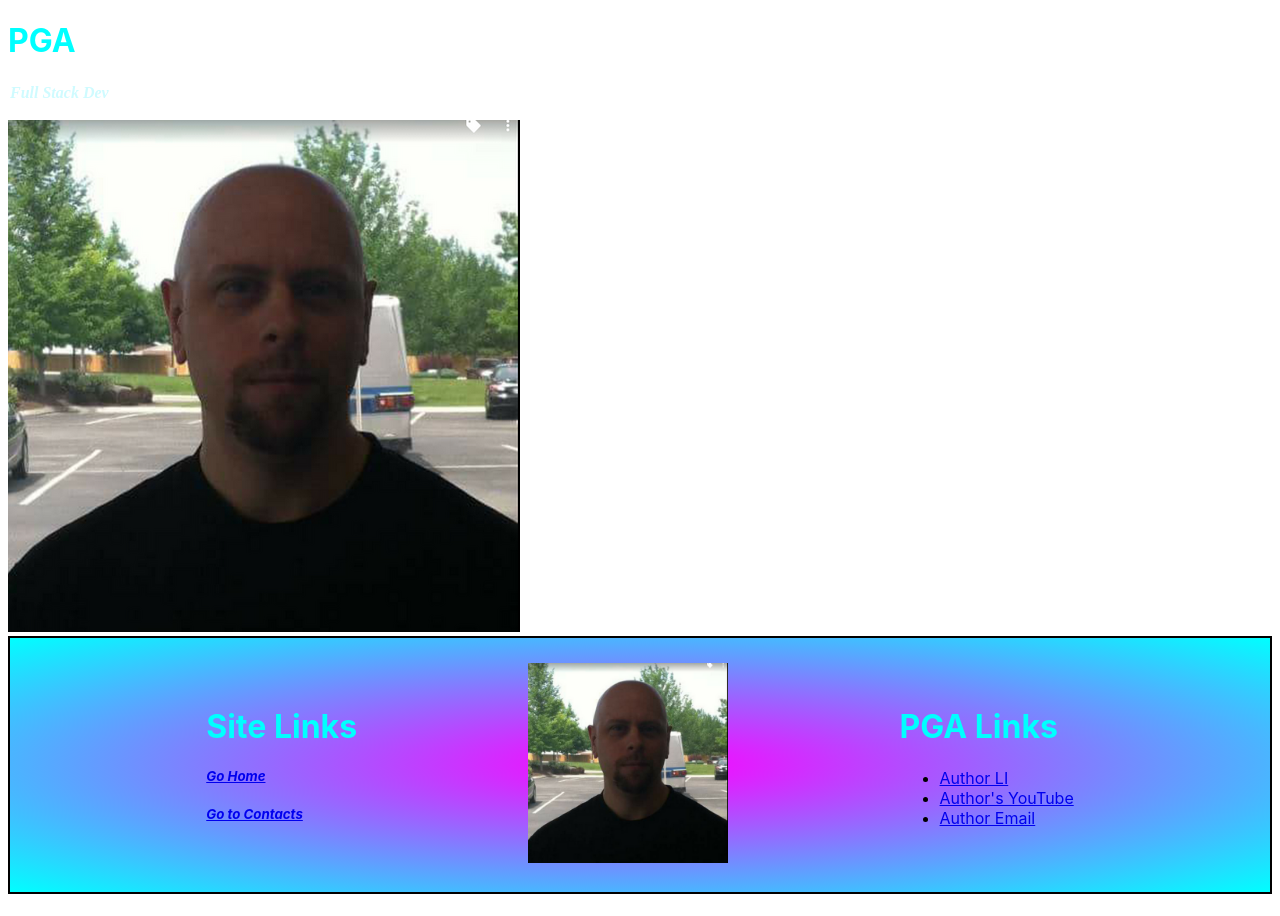
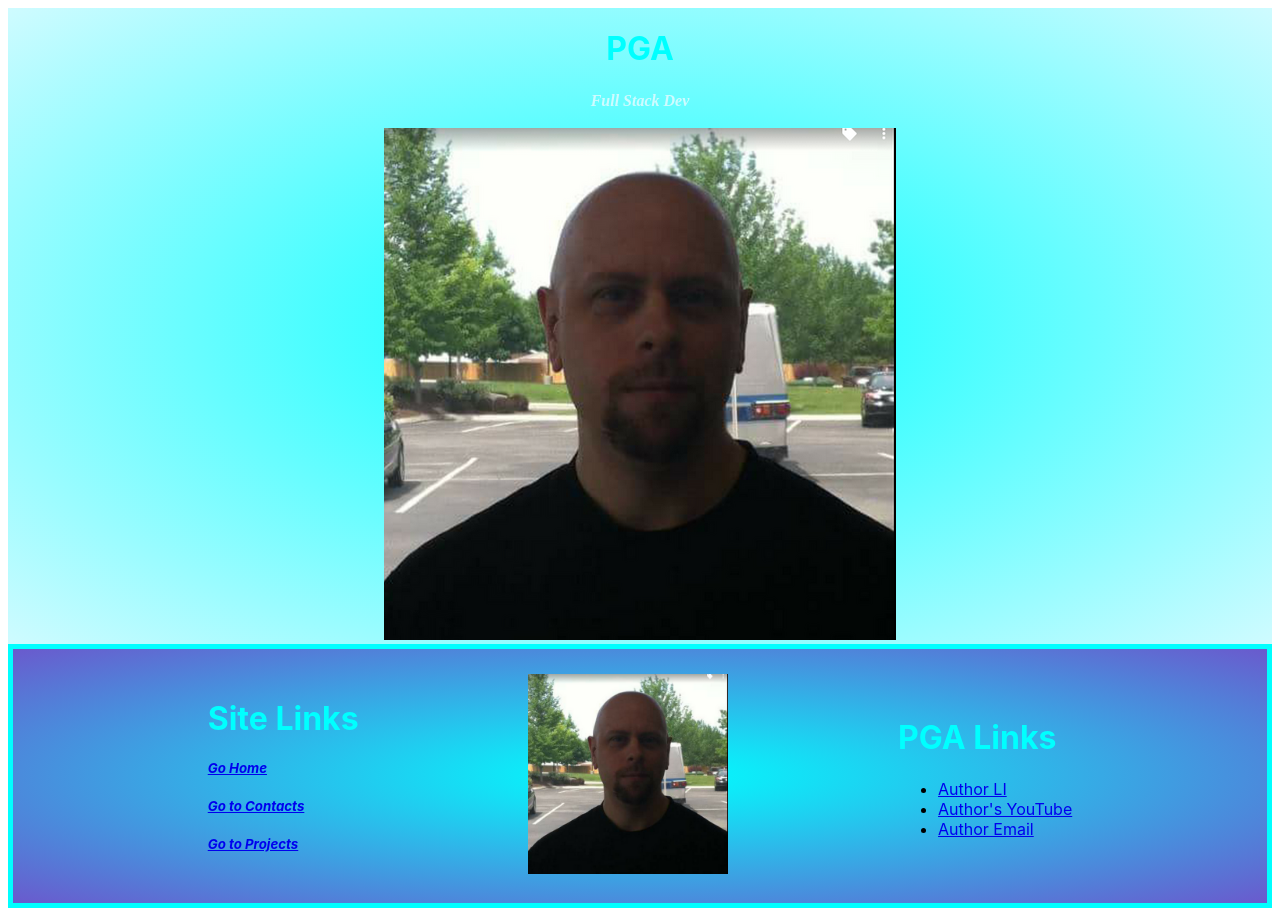
Before and after one commit to PGA-dev/personalport, a React (Create React App) app: page / in a window 1280 px wide. Built offline with nearby package versions, Linux system fonts and the light colour scheme.

Commit message:
Projects routing and replace for GitHub

```diff
--- a/src/App.js
+++ b/src/App.js
@@ -5,7 +5,7 @@ import './App.css';
 import Footer from './site/Footer';
 import HomePage from './pages/HomePage';
 import Contact from './pages/Contact';
-import GitHub from './pages/GitHub';
+import Projects from './pages/Projects';
 
 function App() {
   return (
@@ -14,7 +14,7 @@ function App() {
       <Routes>
         <Route path='/' element={<HomePage />} />
         <Route path='/Contact' element={<Contact />} />
-        <Route path='/GitHub' element={<GitHub />} />
+        <Route path='/Projects' element={<Projects />} />
 
       </Routes>
 
--- a/src/pages/GitHub.js
+++ /dev/null
@@ -1,24 +0,0 @@
-import { Row, Col } from 'reactstrap';
-// import styles from './GitHub.module.css';
-
-const GitHub = () => {
-
-    return (
-    <div>
-        <Row>
-            <Col>
-                Cool GitHub crap
-            </Col>
-        </Row>
-
-
-    </div>
-
-    );
-
-
-
-
-};
-
-export default GitHub;
--- a/src/pages/GitHub.module.css
+++ /dev/null
@@ -1,42 +0,0 @@
-Body {
-    --clr-1: aqua;
-    --clr-2: magenta;
-    --clr-3: #a424ff;
-    --clr-4: #cffbff;
-    --clr-5: slateblue;
-    --clr-6: aqua;
-    --clr-7: rgb(50, 50, 108);
-
-
-    --font-main: Georgia;
-    --font-sec: papyrus;
-
-    --fw-norm: 300;
-    --fw--normbr: 500;
-    --fw--bright: 700;
-    --fw--bright-wow: 900;
-
-    --fs-heading: 65px;
-    --fs-subhead: 45px;
-    --fs-pagehead: 40px;
-
-
-  }
-
-
-Body {
-    background-color: var(--clr-2);
-    color: var(--clr-4);
-    display: grid;
-    position: relative;
-    left: 0;
-    width: auto;
-    padding: 1em 2vw;
-    margin: 1em 2vw;
-}
-
-
-
-Body>:nth-child(even){
-    color:var(--clr-1)
-}
--- a/src/pages/HomePage.js
+++ b/src/pages/HomePage.js
@@ -1,8 +1,8 @@
-import { Col, Row } from 'reactstrap';
+import { Col, Row, Container } from 'reactstrap';
 import { useState, useEffect } from 'react';
 import { useSpring, animated } from 'react-spring';
 import profile from '../app/profile.png';
-// import styles from './HomePage.module.css';
+import styles from './HomePage.module.css';
 
 const HomePage = () => {
 
@@ -20,17 +20,13 @@ const HomePage = () => {
 
     return (
 
-            <Row className='text-left site-header'>
-
-                <Col>
-
-                </Col>
+                <Row className={styles.row}>
                     <Col >
                         <animated.div style={animatedStyle}>
-                        <h1 m='12' id='title' className='headstyle' >PGA</h1>
+                            <h1>PGA</h1>
                         </animated.div>
                         <animated.div style={animatedStyle}>
-                        <h3 className='text-center'><i>Full Stack Dev</i></h3>
+                            <h3 ><i>Full Stack Dev</i></h3>
                         </animated.div>
                     </Col>
                     <Col>
--- a/src/pages/HomePage.module.css
+++ b/src/pages/HomePage.module.css
@@ -1,90 +1,10 @@
 /*Homepage CSS Module*/
 
-  Body {
-    background-image: radial-gradient(var(--clr-2), var(--clr-6));
-    padding: 20px 0;
-    height: 20vmax;
-    width: auto;
-    text-align: center;
-    margin-top: var(--clr-1) 4rem;
-    border-top: grey 5px solid ridge;
-    font-family: var(--font-main);
+  .row {
+      background-image: radial-gradient(var(--clr-1), var(--clr-4));
+      display: grid;
+      width: 100%;
+      align-items: center;
+      justify-content: space-evenly;
+      text-align: center;
   }
-
-  h1{
-    color: var(--clr-1);
-  }
-
-  @keyframes App-logo-float {
-    0% {
-      transform: translateY(0);
-    }
-    50% {
-      transform: translateY(100px);
-
-    }
-    100% {
-      transform: translateY(0px);
-    }
-  }
-
-  /* Used in SubHead */
-h3 {
-    padding: 2px;
-    font-family: var(--font-sec);
-    font-size: var(--fs--subhead);
-    color: var(--clr-1);
-    font-weight: var(--fw--bright)
-  }
-
-
-h3:hover {
-    color: var(--clr-4)
-  }
-
-h3::before {
-    background: var(--clr-5);
-    content: "";
-    inset: 0;
-    position: absolute;
-    transform: scaleY(0);
-    transform-origin: center;
-    transition: transform 950ms ease-in-out;
-    z-index: -1;
-
-  }
-
-h3:hover::before {
-    transform: scaley(1);
-    animation: colorback 7500ms infinite;
-  }
-
-  @keyframes colorback {
-    0% {
-        background-color: var(--clr-2);
-    }
-
-    10% {
-        background-color: var(--clr-3);
-    }
-
-    25% {
-        background-color: var(--clr-1);
-    }
-
-    50% {
-        background-color: var(--clr-5);
-    }
-
-    75% {
-        background-color: var(--clr-1);
-    }
-
-    90% {
-        background-color: var(--clr-3);
-    }
-
-    100% {
-        background-color: var(--clr-2);
-    }
-  }
--- a/src/pages/Projects.js
+++ b/src/pages/Projects.js
@@ -0,0 +1,40 @@
+import { Row, Col } from 'reactstrap';
+import { useState, useEffect } from 'react';
+import { useSpring, animated } from 'react-spring';
+import styles from './Projects.module.css';
+import profile from '../app/profile.png';
+
+const Projects = () => {
+
+    const [toggle, setToggle] = useState(false);
+
+    const animatedStyle = useSpring({
+        opacity: toggle ? 1 : 0,
+        transform: toggle ? 'scale(1,1)' : 'scale(0,0)',
+        config: { duration: 1500 }
+    });
+
+    useEffect(() => {
+        setToggle(true);
+    }, []);
+
+    return (
+
+                <Row className={styles.row}>
+                    <Col >
+                        <animated.div style={animatedStyle}>
+                            <h1>Projects</h1>
+                        </animated.div>
+                        <animated.div style={animatedStyle}>
+                            <h3 ><i>Silly Man</i></h3>
+                        </animated.div>
+                    </Col>
+                    <Col>
+                        <img src={profile} alt='' className='profile' />
+                    </Col>
+                </Row>
+
+    );
+};
+
+export default Projects;
--- /dev/null
+++ b/src/pages/Projects.module.css
@@ -0,0 +1,10 @@
+/* Projects CSS */
+
+.row {
+    background-image: radial-gradient(var(--clr-1), var(--clr-4));
+    display: grid;
+    width: 100%;
+    align-items: center;
+    justify-content: space-evenly;
+    text-align: center;
+}
--- a/src/site/Footer.js
+++ b/src/site/Footer.js
@@ -28,6 +28,7 @@ const Footer = () => {
                         <animated.div style={animatedStyle}>
                             <h5 ><Link to='/'><i>Go Home</i></Link></h5>
                             <h5 ><Link to='/Contact'><i>Go to Contacts</i></Link></h5>
+                            <h5><Link to='/Projects'><i>Go to Projects</i></Link></h5>
                         </animated.div>
                     </Col>
                     <Col>
--- a/src/site/Footer.module.css
+++ b/src/site/Footer.module.css
@@ -2,14 +2,13 @@
 
 
 .footer {
-  background-image: radial-gradient(var(--clr-2), var(--clr-6));
+  background-image: radial-gradient(var(--clr-1), var(--clr-5));
   /* background-image: url(../app/profile.png); */
-  border: 2px solid black;
+  border: 5px solid var(--clr-1);
   padding: 25px;
   background-repeat:repeat;
   background-size: auto;
 }
-
 
 .row {
   display: flex;
```
Also changed, not shown: src/pages/History.js (+24 -0 lines). Lines whose indentation alone changed are shown as unchanged.
